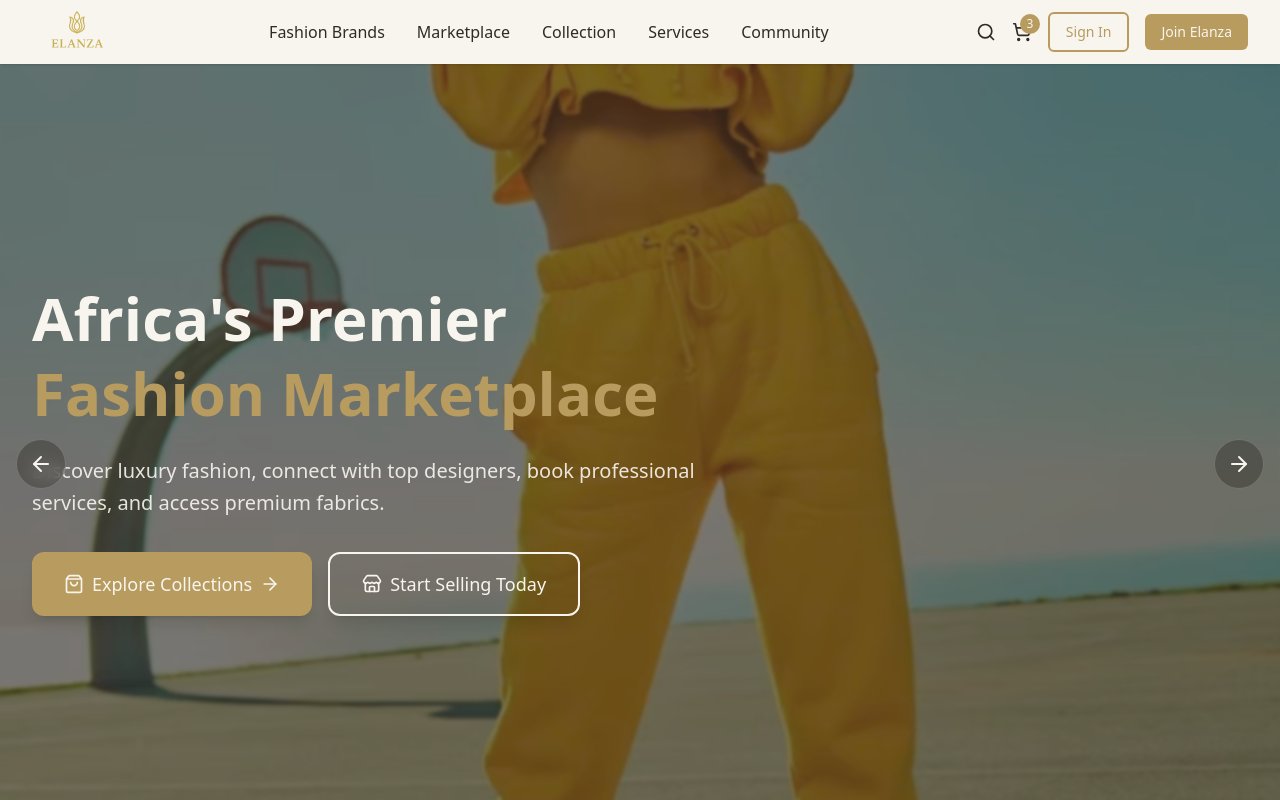
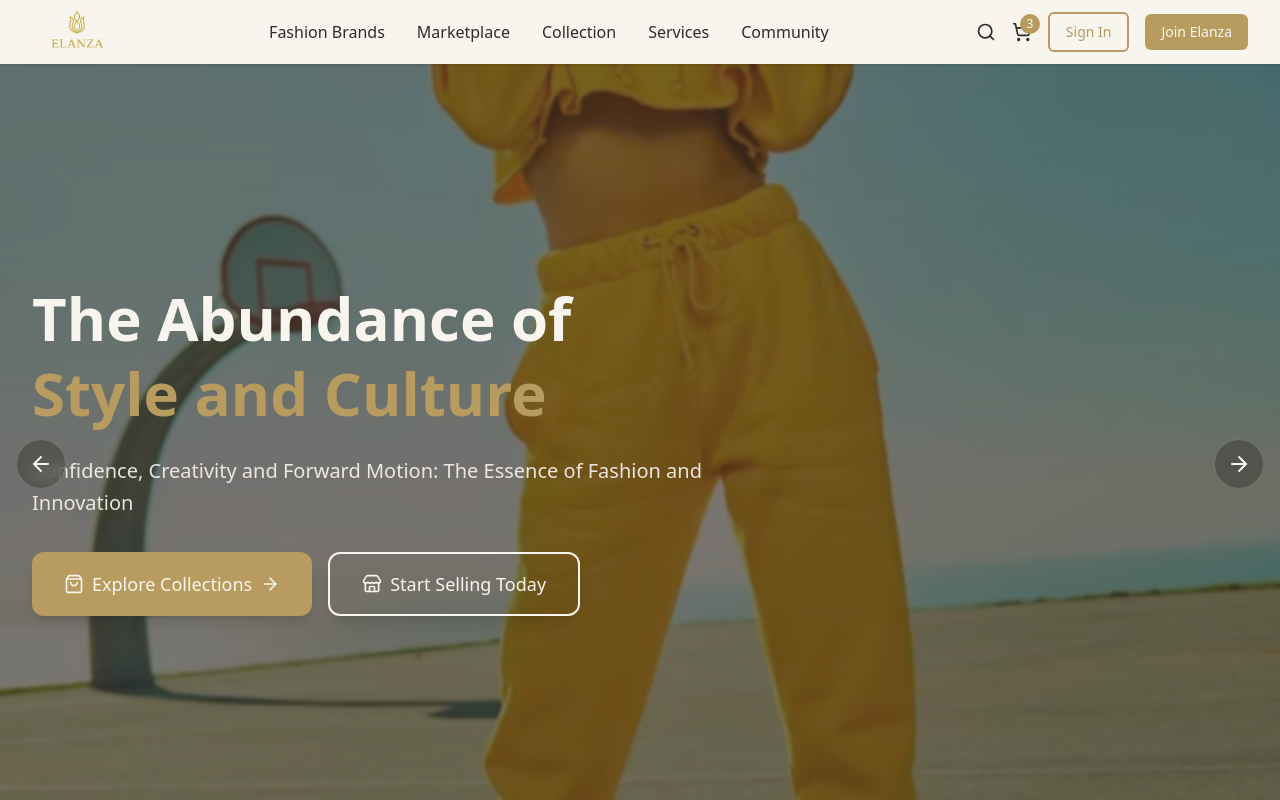
Before and after one commit to onoja11/elanza, a React (Vite) app: page / in a window 1280 px wide. Shown: the top 800 px of the page. Built offline with nearby package versions, Linux system fonts and the light colour scheme.

Commit message:
updated heading

```diff
--- a/src/components/Hero.jsx
+++ b/src/components/Hero.jsx
@@ -50,13 +50,13 @@ const Hero = () => {
           <div className="relative z-10 max-w-7xl mx-auto px-4 sm:px-6 lg:px-8 flex items-center min-h-screen">
             <div className="max-w-2xl text-left">
               <h1 className="text-5xl md:text-6xl font-playfair font-bold text-[#F8F5EF] mb-6 leading-tight">
-                Africa's Premier
-                <span className="text-[#B89B5E]"> Fashion Marketplace</span>
+                The Abundance of
+                <br className="md:block hidden"></br>
+                <span className="text-[#B89B5E]"> Style and Culture</span>
               </h1>
 
-              <p className="text-xl text-[#F8F5EF]/90 mb-8 leading-relaxed font-inter">
-                Discover luxury fashion, connect with top designers, book
-                professional services, and access premium fabrics.
+              <p className="text-xl text-[#F8F5EF]/90 mb-8 leading-relaxed font-inter ">
+                Confidence, Creativity and Forward Motion: The Essence of Fashion and Innovation
               </p>
 
               <div className="flex flex-col sm:flex-row gap-4 mb-8">
```
